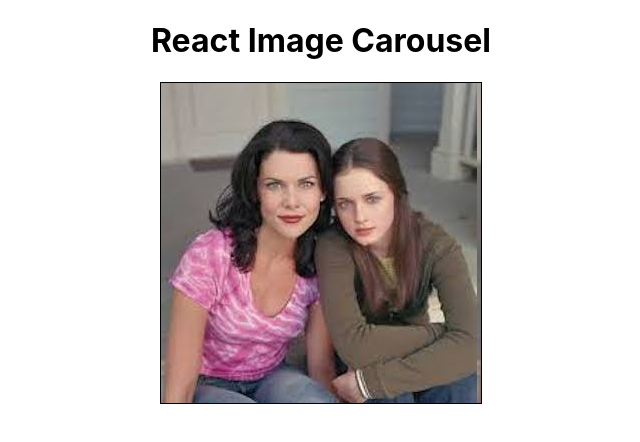
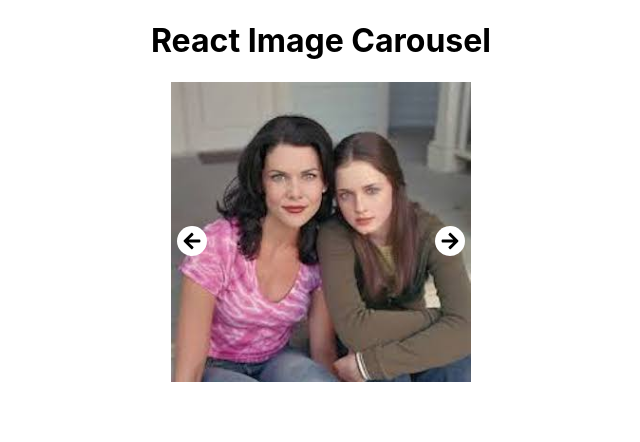
Before and after one commit to alucki/react-image-carousel, a React (Create React App) app: page / in a window 1280 px wide. Shown: the top 442 px of the page, without its empty margins (319-959 px from the left). Built offline with nearby package versions, Linux system fonts and the light colour scheme.

Commit message:
add arrows to scroll left and right through images

```diff
--- a/src/components/slider.js
+++ b/src/components/slider.js
@@ -2,24 +2,60 @@ import React, { useState } from "react";
 import { SliderContainer } from "./slider.styles.js";
 import { SliderContent } from "./sliderContent.styles";
 import { Slide } from "./slide";
+import { LeftArrow, RightArrow } from "./arrow";
 
 const Slider = ({ slides }) => {
   // change this to use ref?
-  const getWidth = () => window.innerWidth;
+  // const getWidth = () => window.innerWidth;
 
   const [state, setState] = useState({
+    activeIndex: 0,
     translate: 0,
     transition: 0.45,
   });
 
-  const { translate, transition } = state;
+  const { translate, transition, activeIndex } = state;
+
+  const nextSlide = () => {
+    if (activeIndex === slides.length - 1) {
+      return setState({
+        ...state,
+        translate: 0,
+        activeIndex: 0,
+      });
+    }
+
+    setState({
+      ...state,
+      activeIndex: activeIndex + 1,
+      translate: (activeIndex + 1) * 320,
+    });
+  };
+
+  const prevSlide = () => {
+    if (activeIndex === 0) {
+      return setState({
+        ...state,
+        translate: (slides.length - 1) * 320,
+        activeIndex: slides.length - 1,
+      });
+    }
+
+    setState({
+      ...state,
+      activeIndex: activeIndex - 1,
+      translate: (activeIndex - 1) * 320,
+    });
+  };
 
   return (
     <SliderContainer>
+      <LeftArrow handleClick={prevSlide} />
+      <RightArrow handleClick={nextSlide} />
       <SliderContent
         translate={translate}
         transition={transition}
-        width={getWidth()}
+        width={320 * slides.length}
       >
         {slides.map((slide, i) => (
           <Slide key={slide + i} content={slide} />
--- a/src/components/slider.styles.js
+++ b/src/components/slider.styles.js
@@ -4,7 +4,6 @@ export const SliderContainer = styled("div")`
   position: relative;
   height: 320px;
   width: 320px;
-  border: 1px solid black;
   margin: 0 auto;
   overflow: hidden;
 `;
--- a/src/components/sliderContent.styles.js
+++ b/src/components/sliderContent.styles.js
@@ -6,4 +6,10 @@ export const SliderContent = styled("div")`
   height: 100%;
   width: ${(props) => props.width}px;
   display: flex;
+
+  img {
+    width: 300px;
+    height: 300px;
+    object-fit: cover;
+  }
 `;
```
Also changed, not shown: src/App.js (+4 -4 lines), src/images/gilmores5.jpeg.
